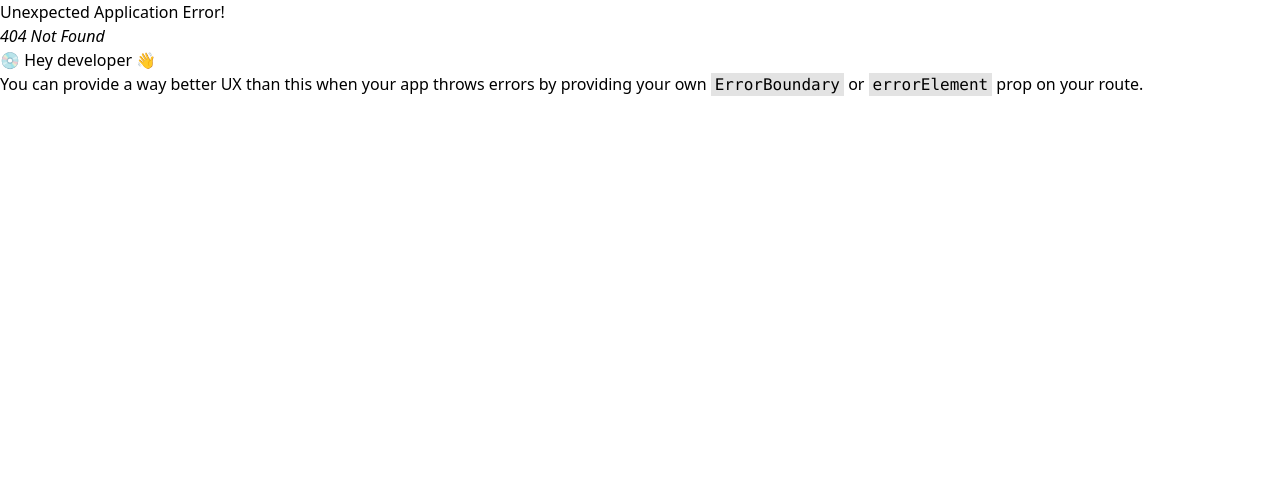
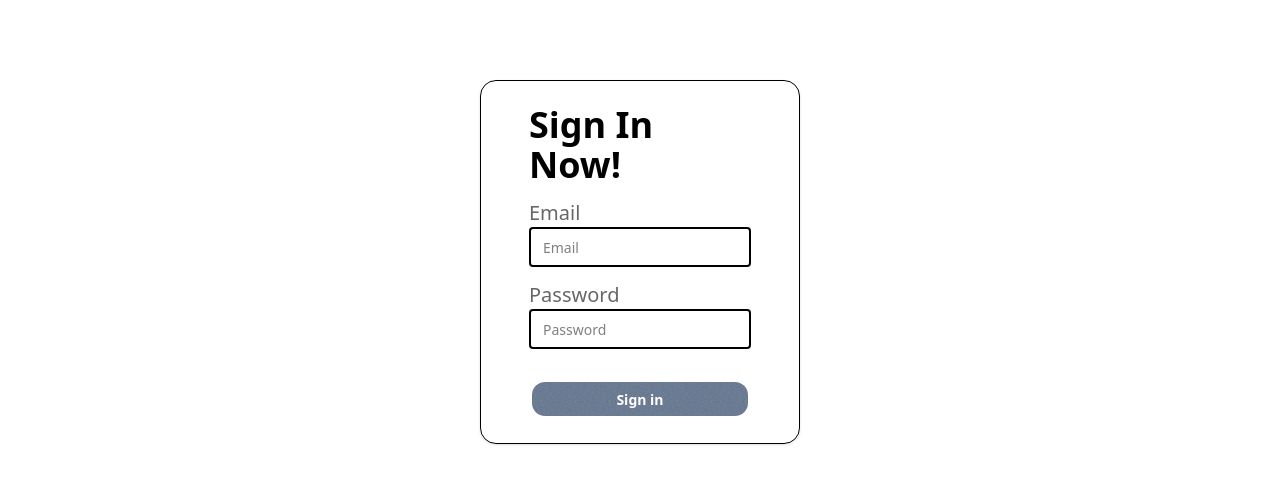
Before and after one commit to noboKumar/PH-coffee-shop-client, a React (Vite) app: page /signin in a window 1280 px wide. Before the commit this address had no page. Shown: the top 484 px of the page. Built offline with nearby package versions, Linux system fonts and the light colour scheme.

Commit message:
add firebase and signin form

```diff
--- a/package.json
+++ b/package.json
@@ -10,6 +10,7 @@
     "preview": "vite preview"
   },
   "dependencies": {
+    "firebase": "^11.7.3",
     "react": "^19.1.0",
     "react-dom": "^19.1.0",
     "react-router": "^7.6.0",
--- /dev/null
+++ b/src/components/SignIn.jsx
@@ -0,0 +1,35 @@
+import React from "react";
+
+const SignIn = () => {
+  return (
+    <div className="my-20">
+      <form className="mx-auto fieldset bg-base-200 border-base-300 w-xs border px-12 py-6 shadow space-y-2 rounded-2xl">
+        <h1 className="text-4xl font-semibold">Sign In Now!</h1>
+
+        <div>
+          <label className="label text-xl">Email</label>
+          <input
+            type="email"
+            className="input border-2 rounded"
+            placeholder="Email"
+          />
+        </div>
+
+        <div>
+          <label className="label text-xl">Password</label>
+          <input
+            type="password"
+            className="input  border-2 rounded"
+            placeholder="Password"
+          />
+        </div>
+
+        <button className="btn rounded-2xl bg-slate-500 text-white btn-neutral mt-4">
+          Sign in
+        </button>
+      </form>
+    </div>
+  );
+};
+
+export default SignIn;
--- /dev/null
+++ b/src/components/SignUp.jsx
@@ -0,0 +1,11 @@
+import React from 'react';
+
+const SignUp = () => {
+    return (
+        <div>
+
+        </div>
+    );
+};
+
+export default SignUp;
--- /dev/null
+++ b/src/firebase/firebase.config.js
@@ -0,0 +1,14 @@
+import { initializeApp } from "firebase/app";
+import { getAuth } from "firebase/auth";
+
+const firebaseConfig = {
+  apiKey: "AIzaSyAnqMeReLJjy-vhQJLyG4PoC5Y35FAenDU",
+  authDomain: "ph-coffee-shop.firebaseapp.com",
+  projectId: "ph-coffee-shop",
+  storageBucket: "ph-coffee-shop.firebasestorage.app",
+  messagingSenderId: "1032296253456",
+  appId: "1:1032296253456:web:80bd6a9614190777fce295",
+};
+
+const app = initializeApp(firebaseConfig);
+export const auth = getAuth(app);
--- a/src/routers/router.jsx
+++ b/src/routers/router.jsx
@@ -5,6 +5,8 @@ import AddCoffee from "../components/AddCoffee";
 import UpdateCoffee from "../components/UpdateCoffee";
 import Loading from "../components/Loading";
 import CoffeeDetails from "../components/CoffeeDetails";
+import SignIn from "../components/SignIn";
+import SignUp from "../components/SignUp";
 
 export const router = createBrowserRouter([
   {
@@ -35,6 +37,14 @@ export const router = createBrowserRouter([
         hydrateFallbackElement: <Loading></Loading>,
         Component: CoffeeDetails,
       },
+      {
+        path: "/signin",
+        Component: SignIn,
+      },
+      {
+        path: "/signup",
+        Component: SignUp,
+      },
     ],
   },
 ]);
```
Also changed, not shown: 1 other file (tests, documents, lock files or other folders).
